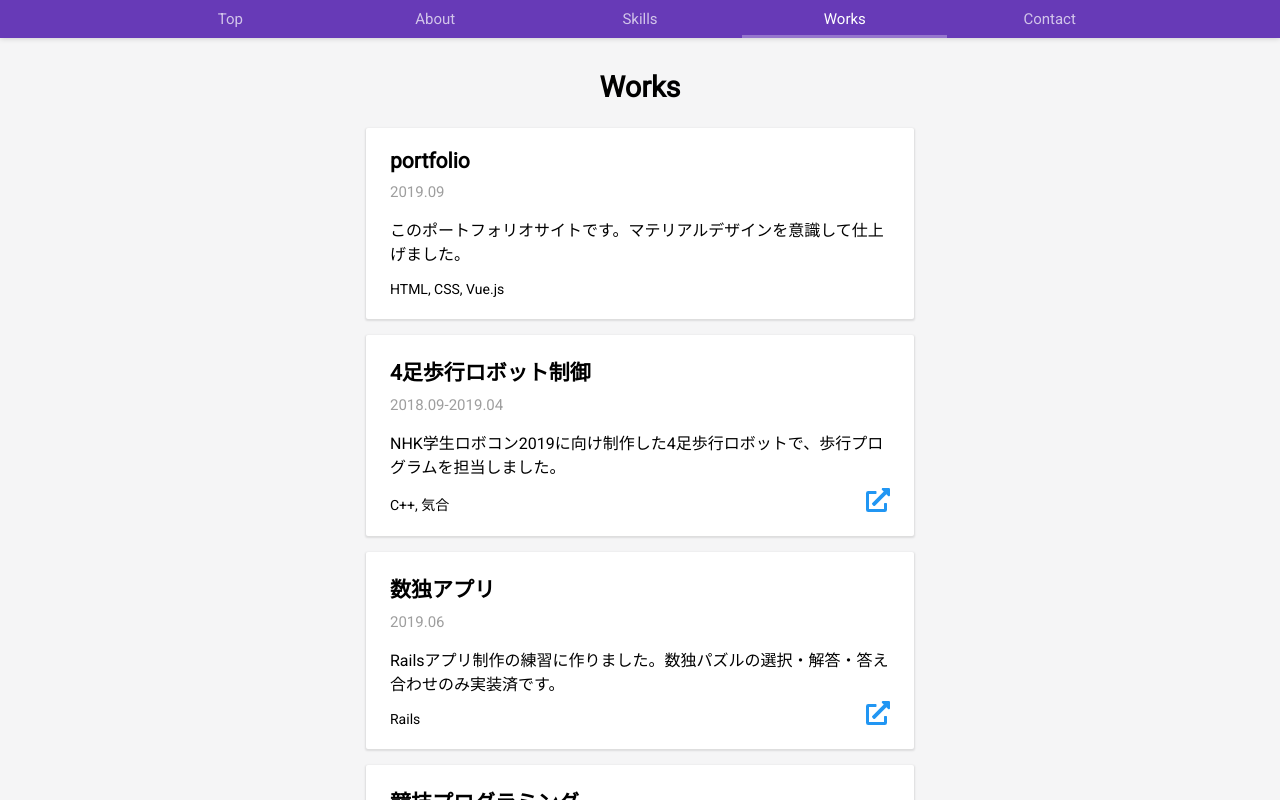
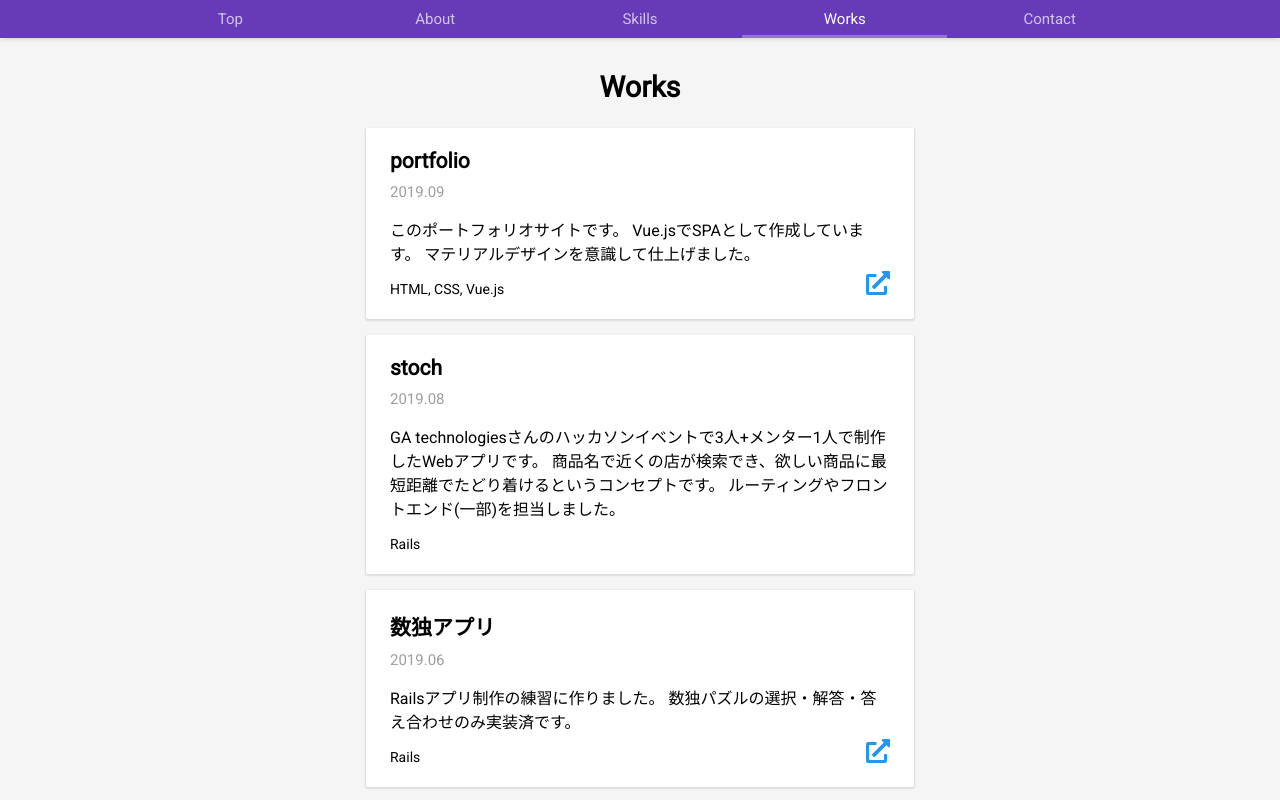
Before and after one commit to Fukkatsuso/portfolio, a Vue app: page /works in a window 1280 px wide. Shown: the top 800 px of the page. Built offline with nearby package versions, Linux system fonts and the light colour scheme.

Commit message:
ポートフォリオサイトのソースコードへのリンク追加。その他Worksページに文章追加

```diff
--- a/src/views/Works.vue
+++ b/src/views/Works.vue
@@ -26,29 +26,45 @@ export default {
   data () {
     return {
       works: [
-        {name: 'portfolio',
+        {
+          name: 'portfolio',
           timing: '2019.09',
-        content: 'このポートフォリオサイトです。マテリアルデザインを意識して仕上げました。',
-        tech: 'HTML, CSS, Vue.js',},
-        {name: '4足歩行ロボット制御',
+          content: 'このポートフォリオサイトです。\
+                    Vue.jsでSPAとして作成しています。\
+                    マテリアルデザインを意識して仕上げました。',
+          tech: 'HTML, CSS, Vue.js',
+          link: 'https://github.com/Fukkatsuso/portfolio'
+        },
+        {
+          name: 'stoch',
+          timing: '2019.08',
+          content: 'GA technologiesさんのハッカソンイベントで3人+メンター1人で制作したWebアプリです。\
+                    商品名で近くの店が検索でき、欲しい商品に最短距離でたどり着けるというコンセプトです。\
+                    ルーティングやフロントエンド(一部)を担当しました。',
+          tech: 'Rails'
+        },
+        {
+          name: '数独アプリ',
+          timing: '2019.06',
+          content: 'Railsアプリ制作の練習に作りました。\
+                    数独パズルの選択・解答・答え合わせのみ実装済です。',
+          tech: 'Rails',
+          link: 'https://sudoku-rails-app.herokuapp.com/'
+        },
+        {
+          name: '4足歩行ロボット制御',
           timing: '2018.09-2019.04',
           content: 'NHK学生ロボコン2019に向け制作した4足歩行ロボットで、歩行プログラムを担当しました。',
           tech: 'C++, 気合',
-        link: 'https://drive.google.com/open?id=1yeCTWXlxsmA1EgzNQnJ2zXAiVHBXivDq'},
-        {name: '数独アプリ',
-        timing: '2019.06',
-        content: 'Railsアプリ制作の練習に作りました。数独パズルの選択・解答・答え合わせのみ実装済です。',
-        tech: 'Rails',
-        link: 'https://sudoku-rails-app.herokuapp.com/'},
-        {name: '競技プログラミング',
+          link: 'https://drive.google.com/open?id=1yeCTWXlxsmA1EgzNQnJ2zXAiVHBXivDq'
+        },
+        {
+          name: '競技プログラミング',
           timing: '2017.04-',
           content: 'AtCoderというサイトで開かれているコンテストに参加しています。',
           tech: 'Ruby',
-        link: 'https://atcoder.jp/users/mutsuro_626'},
-        {name: 'stoch',
-        timing: '2019.08',
-        content: 'GA technologiesさんのハッカソンイベントで3人+メンター1人で制作したWebアプリです。商品名で近くの店が検索でき、欲しい商品に最短距離でたどり着けるというコンセプトです。',
-        tech: 'Rails'}
+          link: 'https://atcoder.jp/users/mutsuro_626'
+        },
       ]
     }
   }
```
Lines whose indentation alone changed are shown as unchanged.
